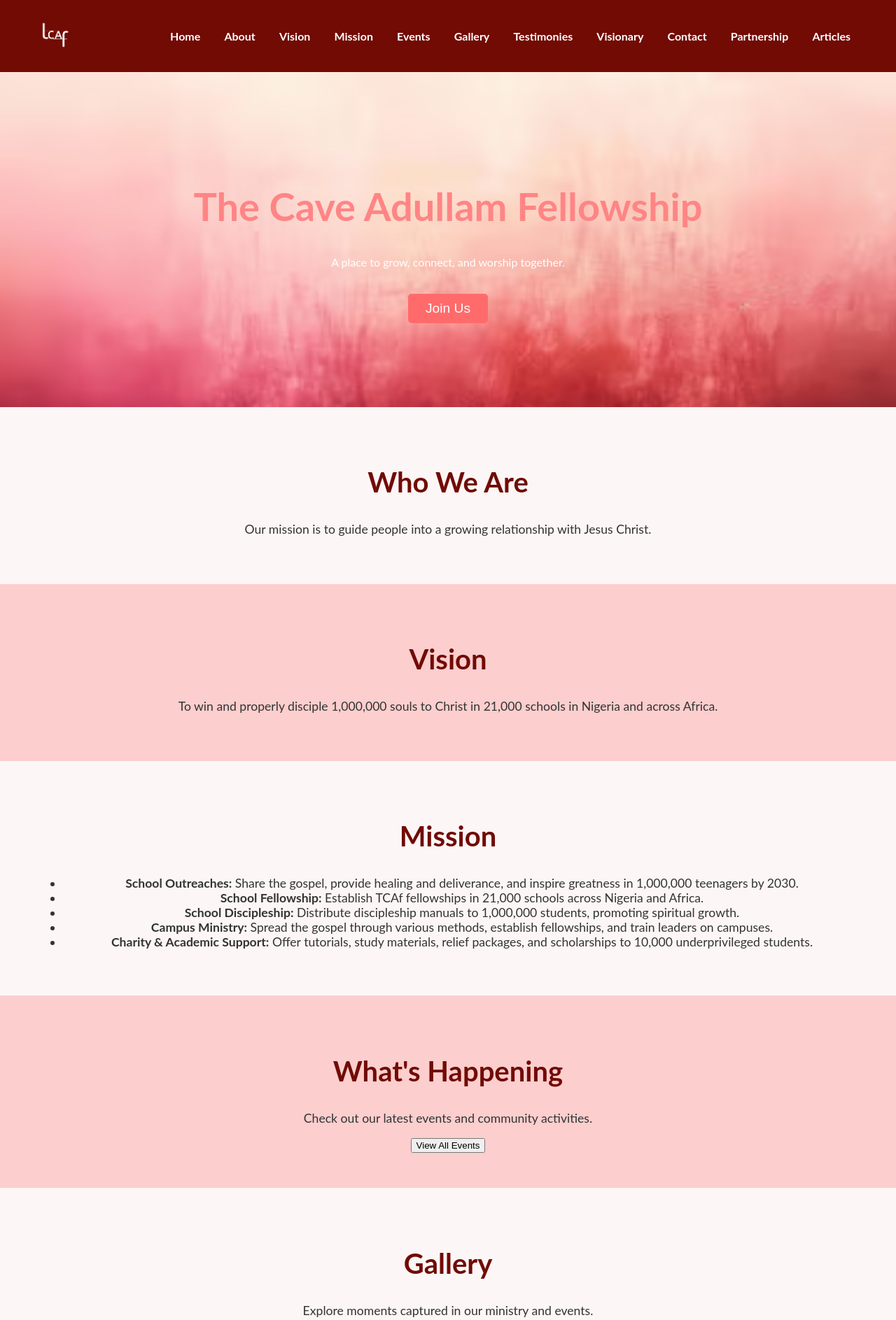
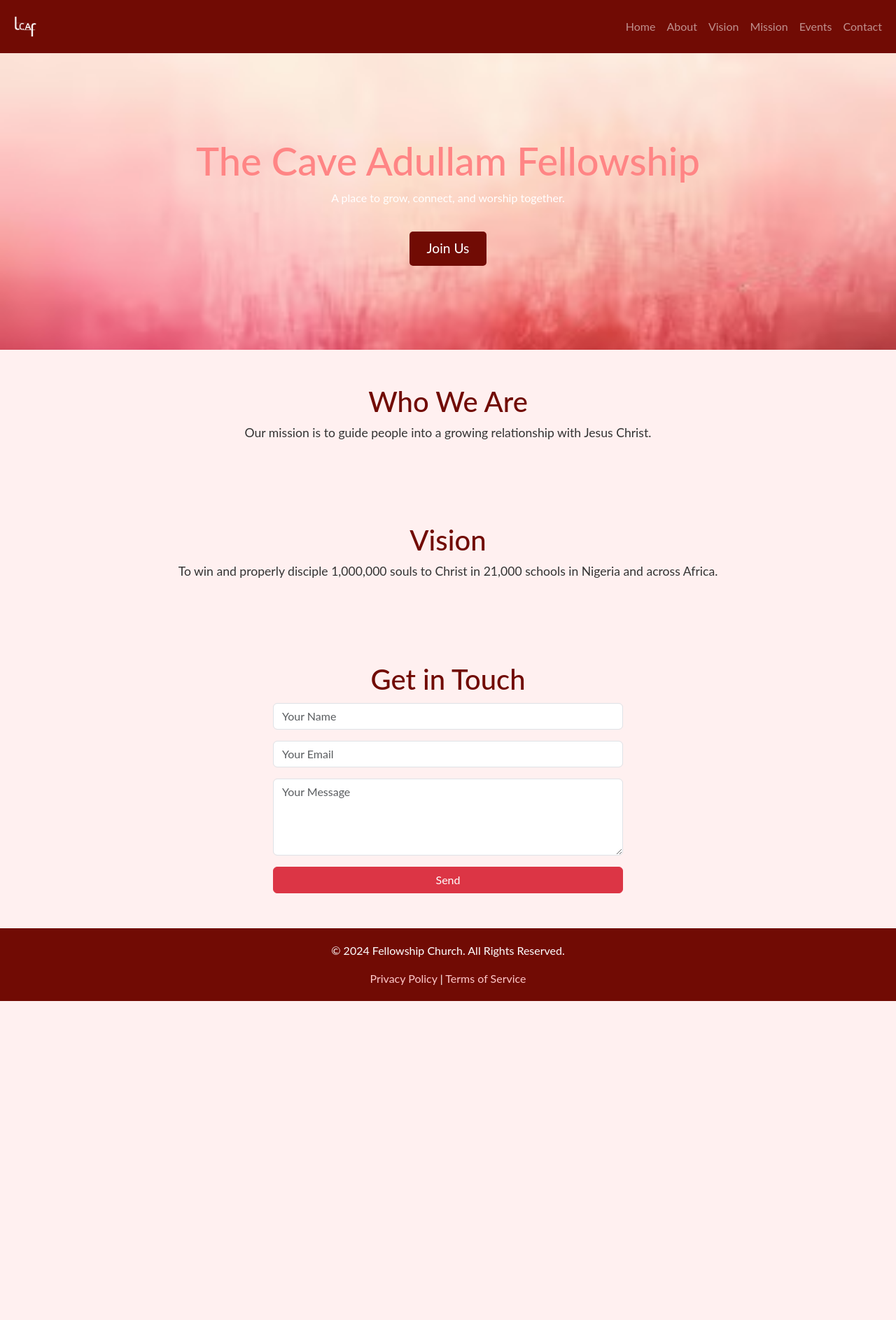
Before and after one commit to hjjjjjjjjjjjnnnnnnnnnnnn/cave-adullam, a plain HTML site: page index.html in a window 1280 px wide. Shown: the top 1887 px of the page at 70% size. After the commit the page ends 1431 px from the top, so only its background shows below. Drawn offline with nearby package versions, Linux system fonts and the light colour scheme.

Commit message:
commit message here

```diff
--- a/index.html
+++ b/index.html
@@ -4,48 +4,33 @@
     <meta charset="UTF-8">
     <meta name="viewport" content="width=device-width, initial-scale=1.0">
     <title>Fellowship Church</title>
+    <!-- Bootstrap CSS -->
+    <link href="https://cdn.jsdelivr.net/npm/bootstrap@5.3.3/dist/css/bootstrap.min.css" rel="stylesheet" integrity="sha384-QWTKZyjpPEjISv5WaRU9OFeRpok6YctnYmDr5pNlyT2bRjXh0JMhjY6hW+ALEwIH" crossorigin="anonymous">
+    <!-- Custom CSS -->
+    <link rel="stylesheet" href="https://cdnjs.cloudflare.com/ajax/libs/animate.css/4.1.1/animate.min.css">
     <style>
         body {
             font-family: 'Lato', sans-serif;
-            margin: 0;
-            padding: 0;
-            box-sizing: border-box;
-            background-color: #fdf6f6;
-        }
-        header {
-            display: flex;
-            justify-content: space-between;
-            align-items: center;
-            background-color: #710b04;
-            padding: 20px 50px;
-        }
-        nav a {
-            margin: 0 15px;
-            font-weight: bold;
-            text-decoration: none;
-            color: #fff;
-            transition: color 0.3s;
-        }
-        nav a:hover {
-            color: #ffc9c9;
+            background-color: #fff0f0; /* Blush */
+            color: #710b04; /* Blood Red */
         }
         .hero {
             background-image: url(images/back.avif);
             background-repeat: no-repeat;
             background-size: cover;
-            color: #fff;
             text-align: center;
             padding: 120px 20px;
+            color: #fff;
         }
         .hero h1 {
             font-size: 3.5em;
-            color: #ff8585;
+            color: #ff8585; /* Blush */
         }
         .hero button {
             margin-top: 20px;
             padding: 10px 25px;
             border: none;
-            background-color: #ff6b6b;
+            background-color: #710b04; /* Blood Red */
             color: #fff;
             font-size: 1.2em;
             cursor: pointer;
@@ -53,7 +38,7 @@
             transition: background-color 0.3s;
         }
         .hero button:hover {
-            background-color: #710b04;
+            background-color: #ff6b6b; /* Lighter Blood Red */
         }
         section {
             padding: 50px;
@@ -61,144 +46,154 @@
         }
         section h2 {
             font-size: 2.5em;
-            color: #710b04;
+            color: #710b04; /* Blood Red */
         }
         section p, section ul li {
             font-size: 1.1em;
             color: #333;
         }
-        .service-times, .events , .vision , .testimonies , .article , .contact{
-            background-color: #fccece;
+        .bg-light {
+            background-color: #fff0f0 !important; /* Blush */
+        }
+        .bg-danger {
+            background-color: #710b04 !important; /* Blood Red */
         }
         footer {
-            background-color: #710b04;
+            background-color: #710b04; /* Blood Red */
             color: #fff;
             text-align: center;
             padding: 20px;
         }
         footer a {
-            color: #ffc9c9;
+            color: #ffc9c9; /* Light Blush */
             text-decoration: none;
         }
         footer a:hover {
             text-decoration: underline;
         }
-        .logo img {
-            width: 60px;
-        }
         input, textarea {
-            width: 80%;
-            max-width: 500px;
+            width: 100%;
             padding: 10px;
             margin: 10px 0;
             border: 1px solid #ccc;
             border-radius: 5px;
             font-size: 1em;
         }
-        button[type="submit"] {
-            padding: 10px 20px;
-            background-color: #ff6b6b;
-            border: none;
-            color: #fff;
-            border-radius: 5px;
-            font-size: 1.2em;
-            cursor: pointer;
-            transition: background-color 0.3s;
-        }
-        button[type="submit"]:hover {
-            background-color: #710b04;
-        }
     </style>
 </head>
 <body>
-    <header>
-        <div class="logo"><img src="images/tcaf-removebg-preview.png" alt="Logo"></div>
-        <nav>
-            <a href="#home">Home</a>
-            <a href="#about">About</a>
-            <a href="#vision">Vision</a>
-            <a href="#mission">Mission</a>
-            <a href="#events">Events</a>
-            <a href="#gallery">Gallery</a>
-            <a href="#testimonies">Testimonies</a>
-            <a href="#visionary">Visionary</a>
-            <a href="#contact">Contact</a>
-            <a href="#partnership">Partnership</a>
-            <a href="#articles">Articles</a>
-        </nav>
-    </header>
+    <!-- Navbar -->
+    <nav class="navbar navbar-expand-lg bg-danger navbar-dark">
+        <div class="container-fluid">
+            <a class="navbar-brand" href="#home">
+                <img src="images/tcaf-removebg-preview.png" alt="Logo" class="img-fluid" width="50">
+            </a>
+            <button class="navbar-toggler" type="button" data-bs-toggle="collapse" data-bs-target="#navbarNav">
+                <span class="navbar-toggler-icon"></span>
+            </button>
+            <div class="collapse navbar-collapse" id="navbarNav">
+                <ul class="navbar-nav ms-auto">
+                    <li class="nav-item"><a class="nav-link" href="#home">Home</a></li>
+                    <li class="nav-item"><a class="nav-link" href="#about">About</a></li>
+                    <li class="nav-item"><a class="nav-link" href="#vision">Vision</a></li>
+                    <li class="nav-item"><a class="nav-link" href="#mission">Mission</a></li>
+                    <li class="nav-item"><a class="nav-link" href="#events">Events</a></li>
+                    <li class="nav-item"><a class="nav-link" href="#contact">Contact</a></li>
+                </ul>
+            </div>
+        </div>
+    </nav>
 
+    <!-- Hero Section -->
     <div class="hero">
-        <h1>The Cave Adullam Fellowship</h1>
+        <h1 class="animate__animated animate__fadeInDown">The Cave Adullam Fellowship</h1>
         <p>A place to grow, connect, and worship together.</p>
-        <button>Join Us</button>
+        <button id="joinButton" onclick="toggleJoin()">Join Us</button>
     </div>
 
-    <section id="about">
+    <!-- About Section -->
+    <section id="about" class="bg-light">
         <h2>Who We Are</h2>
         <p>Our mission is to guide people into a growing relationship with Jesus Christ.</p>
     </section>
 
-    <section class="vision" id="vision">
+    <!-- Vision Section -->
+    <section id="vision">
         <h2>Vision</h2>
         <p>To win and properly disciple 1,000,000 souls to Christ in 21,000 schools in Nigeria and across Africa.</p>
     </section>
 
-    <section id="mission">
-        <h2>Mission</h2>
-        <ul>
-            <li><strong>School Outreaches:</strong> Share the gospel, provide healing and deliverance, and inspire greatness in 1,000,000 teenagers by 2030.</li>
-            <li><strong>School Fellowship:</strong> Establish TCAf fellowships in 21,000 schools across Nigeria and Africa.</li>
-            <li><strong>School Discipleship:</strong> Distribute discipleship manuals to 1,000,000 students, promoting spiritual growth.</li>
-            <li><strong>Campus Ministry:</strong> Spread the gospel through various methods, establish fellowships, and train leaders on campuses.</li>
-            <li><strong>Charity & Academic Support:</strong> Offer tutorials, study materials, relief packages, and scholarships to 10,000 underprivileged students.</li>
-        </ul>
-    </section>
-
-    <section id="events" class="events">
-        <h2>What's Happening</h2>
-        <p>Check out our latest events and community activities.</p>
-        <button>View All Events</button>
-    </section>
-
-    <section id="gallery">
-        <h2>Gallery</h2>
-        <p>Explore moments captured in our ministry and events.</p>
-    </section>
-
-    <section class="testimonies" id="testimonies">
-        <h2>Testimonies</h2>
-        <p>Read stories of transformation and impact through our ministry.</p>
-    </section>
-
-    <section id="visionary">
-        <h2>Meet the Visionary</h2>
-        <p>Discover the passion and leadership behind our mission.</p>
-    </section>
-
-    <section class="contact" id="contact">
+    <!-- Contact Section -->
+    <section class="bg-light" id="contact">
         <h2>Get in Touch</h2>
-        <form>
-            <input type="text" name="name" placeholder="Your Name" required><br>
-            <input type="email" name="email" placeholder="Your Email" required><br>
-            <textarea name="message" placeholder="Your Message" required></textarea><br>
-            <button type="submit">Send</button>
+        <form id="contactForm" onsubmit="validateForm(event)" class="mx-auto" style="max-width: 500px;">
+            <div class="mb-3">
+                <input type="text" class="form-control" name="name" placeholder="Your Name" required>
+            </div>
+            <div class="mb-3">
+                <input type="email" class="form-control" name="email" placeholder="Your Email" required>
+            </div>
+            <div class="mb-3">
+                <textarea class="form-control" name="message" rows="4" placeholder="Your Message" required></textarea>
+            </div>
+            <button type="submit" class="btn btn-danger w-100">Send</button>
         </form>
     </section>
 
-    <section id="partnership">
-        <h2>Partnership</h2>
-        <p>Learn how you can partner with us to achieve our mission.</p>
-    </section>
+    <!-- Footer -->
+    <footer>
+        <div class="container">
+            <p>&copy; 2024 Fellowship Church. All Rights Reserved.</p>
+            <a href="#">Privacy Policy</a> | <a href="#">Terms of Service</a>
+        </div>
+    </footer>
 
-    <section class="article" id="articles">
-        <h2>Articles</h2>
-        <p>Read insights, stories, and spiritual guidance on our blog.</p>
-    </section>
+    <!-- JavaScript -->
+    <script>
+        // Smooth scrolling for navbar links
+        document.querySelectorAll('.nav-link').forEach(link => {
+            link.addEventListener('click', function (e) {
+                e.preventDefault();
+                const section = document.querySelector(this.getAttribute('href'));
+                section.scrollIntoView({ behavior: 'smooth', block: 'start' });
+            });
+        });
 
-    <footer>
-        <p>&copy; 2024 Fellowship Church. All Rights Reserved.</p>
-        <a href="#">Privacy Policy</a> | <a href="#">Terms of Service</a>
-    </footer>
+        // Dynamic button functionality
+        function toggleJoin() {
+            const button = document.getElementById('joinButton');
+            if (button.textContent === 'Join Us') {
+                button.textContent = 'Thank You for Joining!';
+                button.style.backgroundColor = '#ff6b6b'; // Lighter Blood Red
+            } else {
+                button.textContent = 'Join Us';
+                button.style.backgroundColor = '#710b04'; // Blood Red
+            }
+        }
+
+        // Form validation
+        function validateForm(event) {
+            event.preventDefault(); // Prevent form submission
+            const form = document.getElementById('contactForm');
+            const inputs = form.querySelectorAll('input, textarea');
+            let valid = true;
+
+            inputs.forEach(input => {
+                if (!input.value.trim()) {
+                    valid = false;
+                    input.style.borderColor = 'red';
+                } else {
+                    input.style.borderColor = '#ccc';
+                }
+            });
+
+            if (valid) {
+                alert('Thank you for contacting us!');
+                form.reset(); // Clear form fields
+            } else {
+                alert('Please fill in all fields.');
+            }
+        }
+    </script>
 </body>
 </html>
```
Also changed, not shown: images/church-website-templates.jpg (added).
